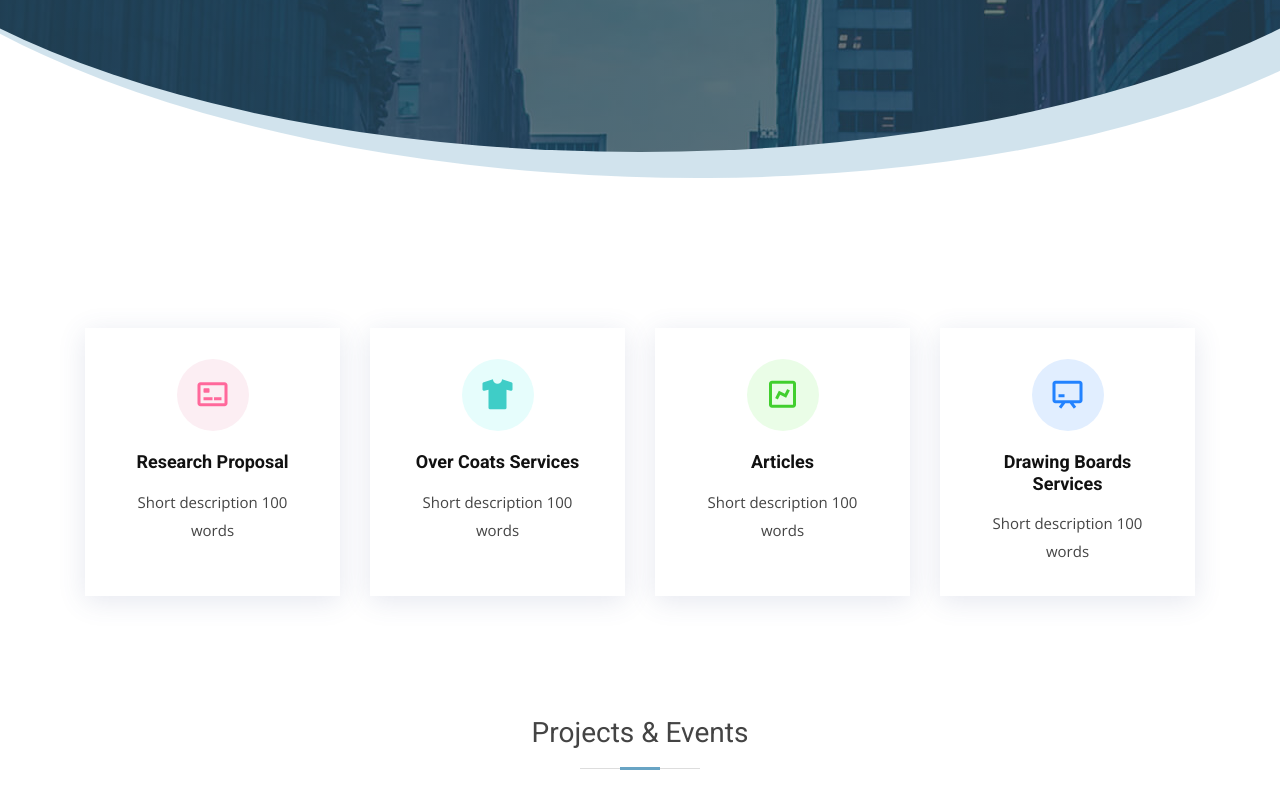
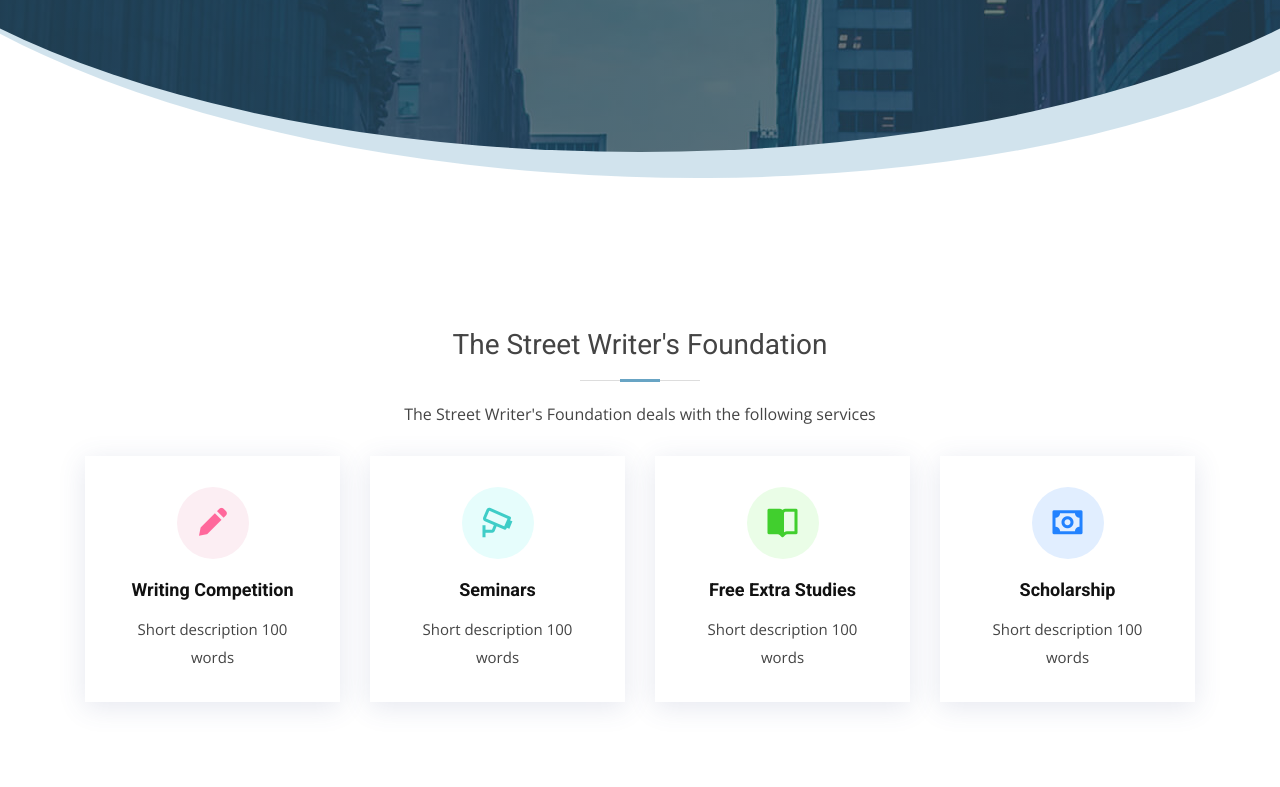
Before and after one commit to streetwritters/streetwritters.github.io, a plain HTML site: page index.html in a window 1280 px wide. Shown: the part 532-1319 px from the top of the page. Drawn offline with nearby package versions, Linux system fonts and the light colour scheme.

Commit message:
Update index.html

```diff
--- a/index.html
+++ b/index.html
@@ -134,37 +134,46 @@
     <section class="services">
       <div class="container">
 
+        <div class="section-title">
+          <h2>The Street Writer's Foundation</h2>
+          <p>The Street Writer's Foundation deals with the following services</p>
+        </div>
+
         <div class="row">
           <div class="col-md-6 col-lg-3 d-flex align-items-stretch" data-aos="fade-up">
             <div class="icon-box icon-box-pink">
-              <div class="icon"><i class="bx bx-credit-card-front"></i></div>
-              <h4 class="title"><a href="">Research Proposal</a></h4>
+              <div class="icon"><i class="bx bxs-pencil"></i></div>
+              <h4 class="title"><a href="">Writing Competition</a></h4>
               <p class="description">Short description 100 words</p>
             </div>
           </div>
 
           <div class="col-md-6 col-lg-3 d-flex align-items-stretch" data-aos="fade-up" data-aos-delay="100">
             <div class="icon-box icon-box-cyan">
-              <div class="icon"><i class="bx bxs-t-shirt"></i></div>
-              <h4 class="title"><a href="">Over Coats Services</a></h4>
+              <div class="icon"><i class="bx bx-cctv"></i></div>
+              <h4 class="title"><a href="#">Seminars </a></h4>
               <p class="description">Short description 100 words</p>
             </div>
           </div>
 
           <div class="col-md-6 col-lg-3 d-flex align-items-stretch" data-aos="fade-up" data-aos-delay="200">
             <div class="icon-box icon-box-green">
-              <div class="icon"><i class="bx bx-chart"></i></div>
-              <h4 class="title"><a href="">Articles</a></h4>
+              <div class="icon"><i class="bx bxs-book-open"></i></div>
+              <h4 class="title"><a href="">Free Extra Studies</a></h4>
               <p class="description">Short description 100 words</p>
             </div>
           </div>
 
           <div class="col-md-6 col-lg-3 d-flex align-items-stretch" data-aos="fade-up" data-aos-delay="200">
             <div class="icon-box icon-box-blue">
-              <div class="icon"><i class="bx bx-chalkboard"></i></div>
-              <h4 class="title"><a href="">Drawing Boards Services</a></h4>
+              <div class="icon"><i class="bx bx-money"></i></div>
+              <h4 class="title"><a href="">Scholarship</a></h4>
               <p class="description">Short description 100 words</p></div>
           </div>
+
+
+
+
 
         </div>
 
```
